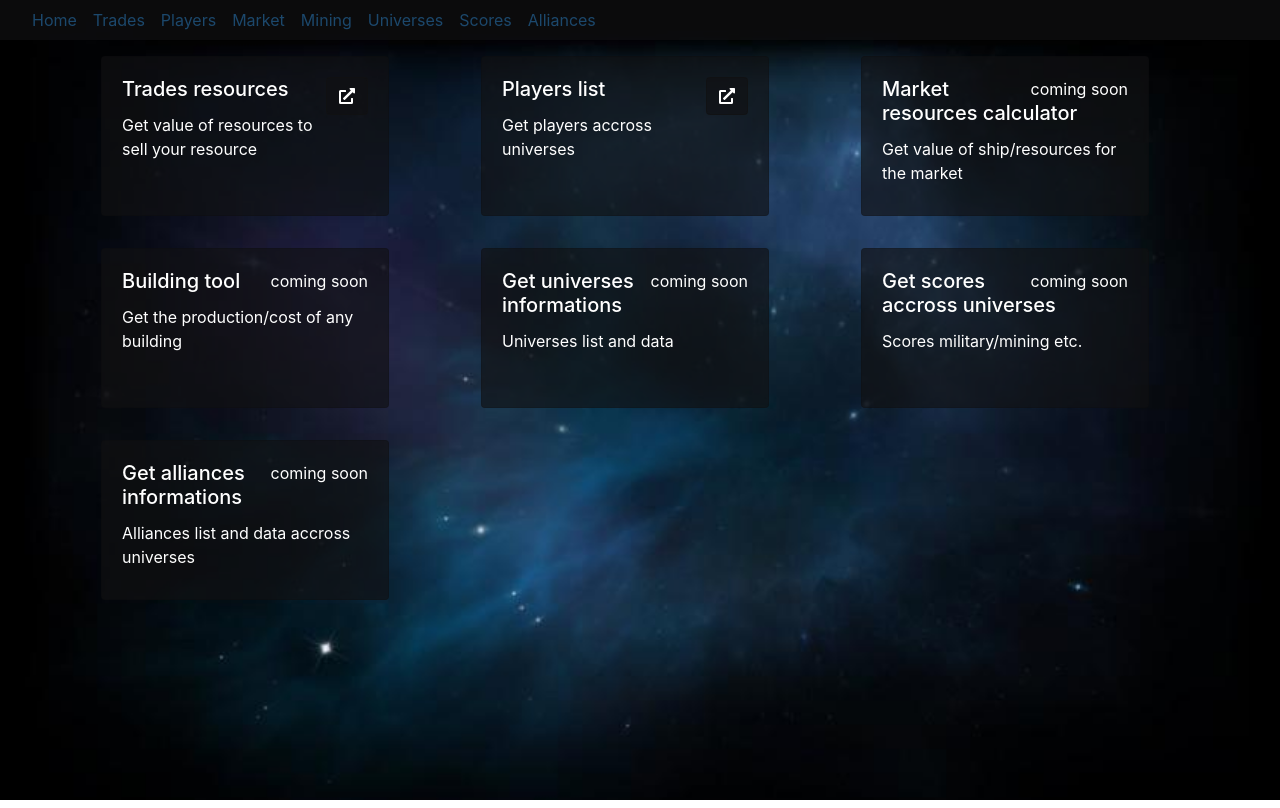
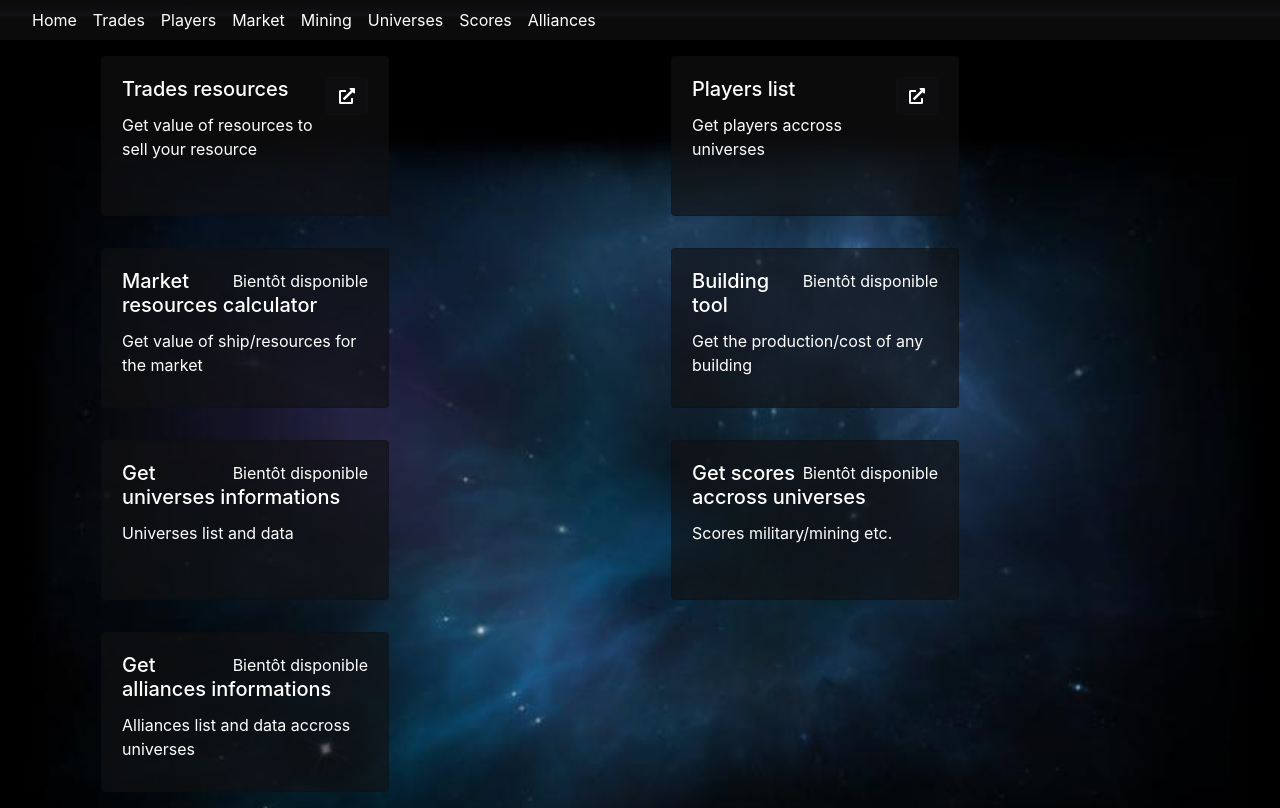
Before and after one commit to rolljee/ogame-ui, a React (Create React App) app: page / in a window 1280 px wide. Built offline with nearby package versions, Linux system fonts and the light colour scheme.

Commit message:
Add players alliance search capability

```diff
--- a/src/App.js
+++ b/src/App.js
@@ -1,7 +1,5 @@
 import React from 'react';
 import Container from 'react-bootstrap/Container';
-import Row from 'react-bootstrap/Row';
-import Col from 'react-bootstrap/Col';
 import Navbar from 'react-bootstrap/Navbar';
 import Nav from 'react-bootstrap/Nav';
 import {
@@ -21,21 +19,18 @@ function App() {
 			<Router basename={process.env.PUBLIC_URL}>
 				<Navbar bg="dark" variant="dark">
 					<Nav className="mr-auto">
-						<Link className="ml-3" to="/">Home</Link>
-						<Link className="ml-3" to="trades">Trades</Link>
-						<Link className="ml-3" to="players">Players</Link>
-						<Link className="ml-3" to="market">Market</Link>
-						<Link className="ml-3" to="mining">Mining</Link>
-						<Link className="ml-3" to="universes">Universes</Link>
-						<Link className="ml-3" to="score">Scores</Link>
-						<Link className="ml-3" to="alliances">Alliances</Link>
+						<Link className="ml-3 text-white" to="/">Home</Link>
+						<Link className="ml-3 text-white" to="trades">Trades</Link>
+						<Link className="ml-3 text-white" to="players">Players</Link>
+						<Link className="ml-3 text-white" to="market">Market</Link>
+						<Link className="ml-3 text-white" to="mining">Mining</Link>
+						<Link className="ml-3 text-white" to="universes">Universes</Link>
+						<Link className="ml-3 text-white" to="score">Scores</Link>
+						<Link className="ml-3 text-white" to="alliances">Alliances</Link>
 					</Nav>
 				</Navbar>
 
-				<Container fluid className="full-height">
 				<Container>
-						<Row>
-							<Col>
 					<Switch>
 						<Route path="/trades">
 							<Trader />
@@ -62,9 +57,6 @@ function App() {
 							<Home />
 						</Router>
 					</Switch>
-							</Col>
-						</Row>
-					</Container>
 				</Container>
 			</Router>
 		</>
--- a/src/Players/Players.js
+++ b/src/Players/Players.js
@@ -15,6 +15,7 @@ class Players extends React.Component {
 	constructor(props) {
 		super(props);
 		this.state = {
+			alliances: [],
 			allPlanets: [],
 			lang: "fr",
 			loading: true,
@@ -40,6 +41,9 @@ class Players extends React.Component {
 	async init() {
 		await this.searchPlayers(this.state.lang, this.state.universe)
 		await this.searchPlayerPlanets(this.state.lang, this.state.universe)
+		await this.searchAlliances(this.state.lang, this.state.universe)
+		await this.linkAlliancesToPlayers();
+
 		this.setState({ loading: false });
 	}
 
@@ -62,9 +66,56 @@ class Players extends React.Component {
 	handleOnChange(event) {
 		const { players } = this.state;
 		const search = event.currentTarget.value;
-		const searcher = new FuzzySearch(players, ['name']);
+		const searcher = new FuzzySearch(players, ['name', 'alliance.tag', 'alliance.name'], { sort: true });
 		const result = searcher.search(search);
 		this.setState({ search, selected: result });
+	}
+
+	async linkAlliancesToPlayers() {
+		const { players, alliances } = this.state;
+
+		for (let i = 0; i < players.length; i++) {
+			const player = players[i];
+
+			for (let j = 0; j < alliances.length; j++) {
+				const alliance = alliances[j];
+				if (alliance.members.includes(player.id)) {
+					player.alliance = alliance;
+				}
+			}
+		}
+
+		this.setState({ players });
+	}
+
+	async searchAlliances(lang, universe) {
+		const url = `https://s${universe}-${lang}.ogame.gameforge.com/api/alliances.xml`;
+		const response = await fetch(CORSPROXY + url);
+		const text = await response.text();
+		const xml = new window.DOMParser().parseFromString(text, "text/xml");
+		const alliancesXml = xml.getElementsByTagName('alliance');
+		const alliances = [];
+
+		for (let i = 0; i < alliancesXml.length; i++) {
+			const alliance = alliancesXml[i];
+			const members = [];
+			const membersXml = alliance.getElementsByTagName('player');
+			for (let j = 0; j < membersXml.length; j++) {
+				const member = membersXml[j];
+				members.push(member.getAttribute('id'));
+			}
+
+			alliances.push({
+				id: alliance.getAttribute('id'),
+				name: alliance.getAttribute('name'),
+				tag: alliance.getAttribute('tag'),
+				founder: alliance.getAttribute('founder'),
+				foundDate: alliance.getAttribute('foundDate'),
+				members,
+			});
+		}
+
+		this.setState({ alliances });
 	}
 
 	async searchPlayerPlanets(lang, universe) {
@@ -100,7 +151,6 @@ class Players extends React.Component {
 	}
 
 	async searchPlayers(lang, universe) {
-		try {
 		const url = `https://s${universe}-${lang}.ogame.gameforge.com/api/players.xml`;
 		const response = await fetch(CORSPROXY + url);
 		const text = await response.text();
@@ -108,7 +158,8 @@ class Players extends React.Component {
 		const playersXml = xml.getElementsByTagName('player')
 
 		const players = [];
-			for (const player of playersXml) {
+		for (let i = 0; i < playersXml.length; i++) {
+			const player = playersXml[i];
 			const id = player.getAttribute('id');
 			const name = player.getAttribute('name');
 			const status = player.getAttribute('status') || 'A'; // by default Active user does not have any status
@@ -117,9 +168,6 @@ class Players extends React.Component {
 		}
 
 		this.setState({ players, lang, universe }, this.refreshPlayers);
-		} catch (error) {
-			console.error(error);
-		}
 	}
 
 	async updateList(lang, universe) {
@@ -198,7 +246,7 @@ class Players extends React.Component {
 									<tr>
 										<th>Name</th>
 										<th>Status</th>
-										<th></th>
+										<th>Alliance</th>
 									</tr>
 								</thead>
 								<tbody>
@@ -206,6 +254,7 @@ class Players extends React.Component {
 										<tr key={player.id} className="clickable">
 											<td>{player.name}</td>
 											<td>{player.status}</td>
+											<td>{player.alliance && player.alliance.tag}</td>
 											<td>
 												<Button variant="primary" onClick={() => this.handleShow(player)}>
 													Open details
--- a/src/Players/components/PlayerDetails.js
+++ b/src/Players/components/PlayerDetails.js
@@ -41,7 +41,7 @@ class PlayersDetails extends React.Component {
 					score: this.prettify(score),
 					typeLongName: POSITIONS[type],
 					pos,
-					ships
+					ships: ships && this.prettify(ships),
 				});
 			}
 
@@ -109,6 +109,7 @@ class PlayersDetails extends React.Component {
 					</tbody>
 				</Table>
 				<Row>
+					<Col className="text-center mb-3">{this.state.planets.length} planètes</Col>
 					{this.state.planets.map(({ id, name, coords, moon }) => (
 						<Col xs={12} key={id}>
 							<Col>
--- a/src/components/Home.js
+++ b/src/components/Home.js
@@ -1,7 +1,7 @@
 import React from 'react';
 import Card from 'react-bootstrap/Card';
+import Col from 'react-bootstrap/Col';
 import Row from 'react-bootstrap/Row';
-import Col from 'react-bootstrap/Col';
 import Button from 'react-bootstrap/Button';
 import { FontAwesomeIcon } from '@fortawesome/react-fontawesome'
 import { faExternalLinkAlt } from '@fortawesome/free-solid-svg-icons'
@@ -14,7 +14,7 @@ class Home extends React.Component {
 		return (
 			<Row>
 				{ROUTES.map((route, index) => (
-					<Col key={index}>
+					<Col key={index} sm={6}>
 						<Card bg='dark' text='white' style={{ width: '18rem', height: '10rem' }} className="m-3" key={route.route}>
 							<Card.Body>
 								<span className="float-right">
@@ -27,7 +27,7 @@ class Home extends React.Component {
 											</Link>
 										)
 										:
-										'coming soon'
+										'Bientôt disponible'
 									}
 								</span>
 								<Card.Title>
```
Also changed, not shown: package.json (+8 -8 lines), 2 other files (tests, documents, lock files or other folders). Lines whose indentation alone changed are shown as unchanged.
